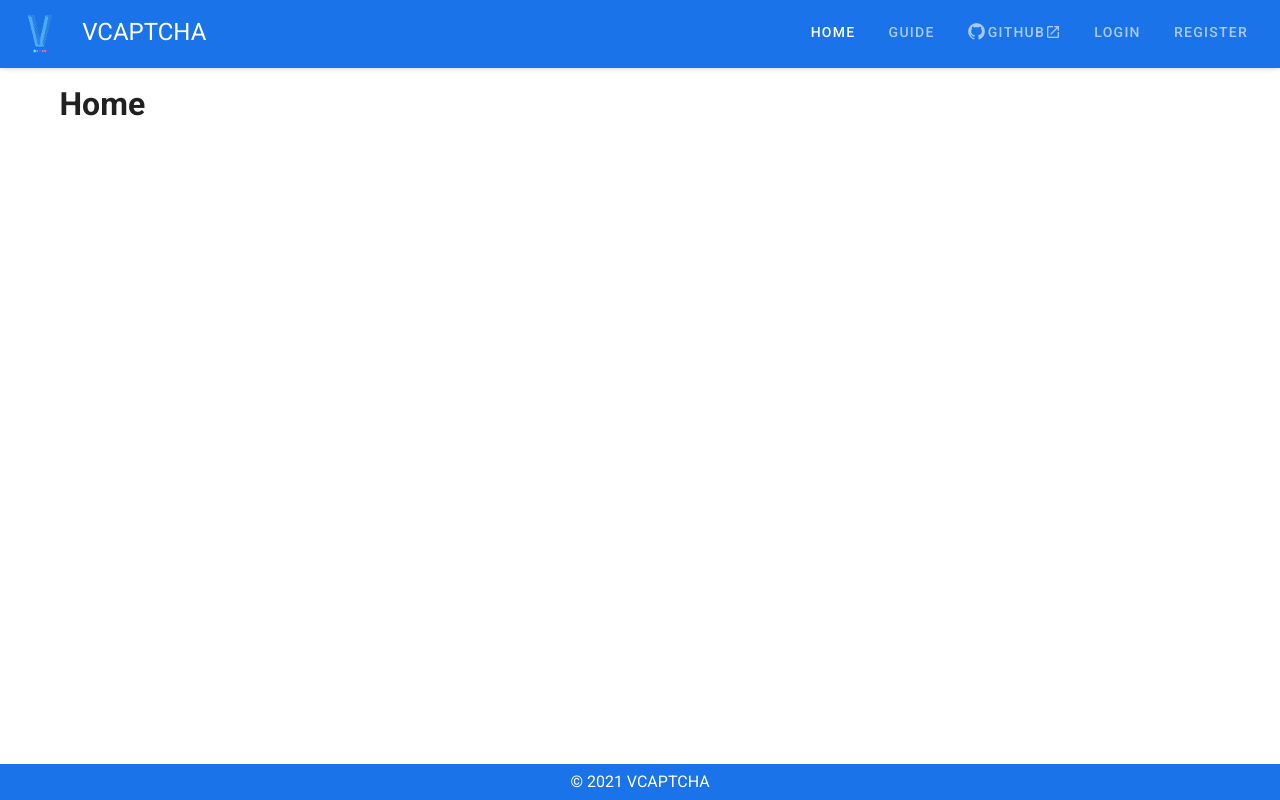
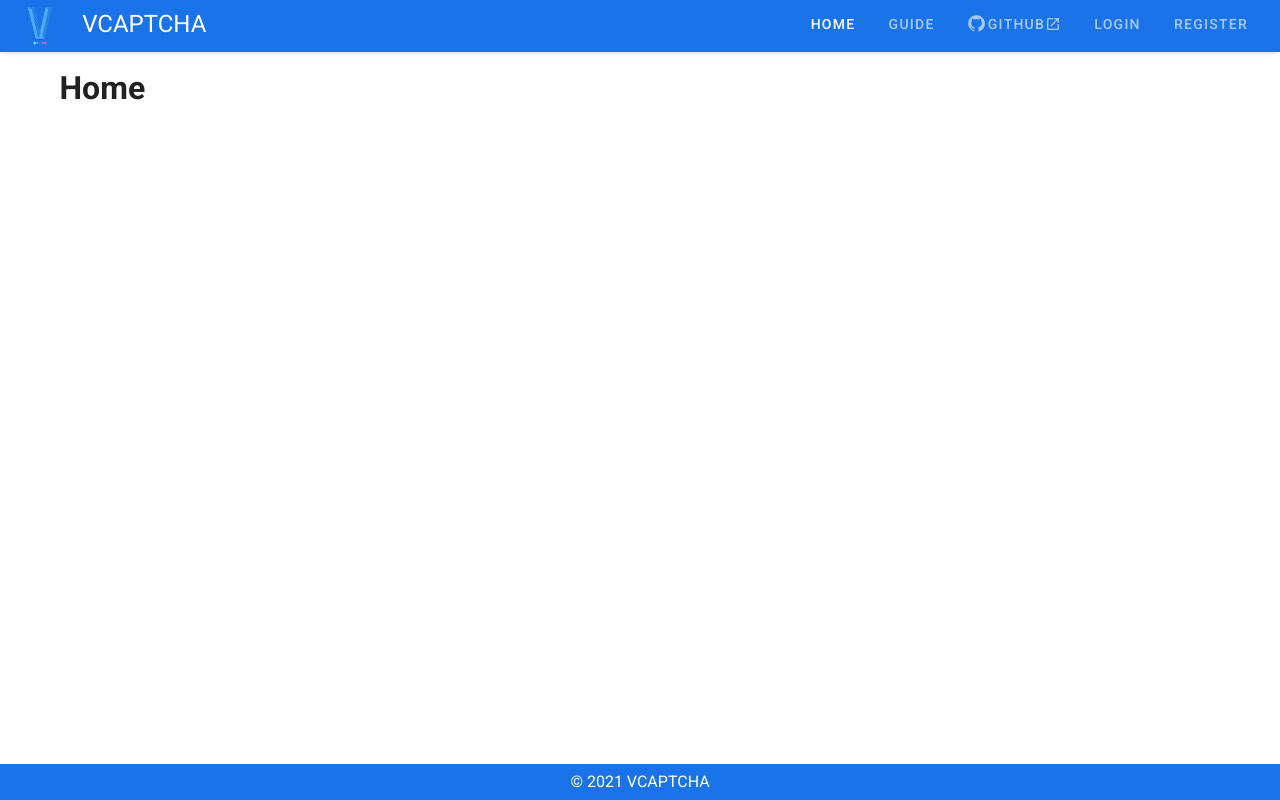
Before and after one commit to V-CAPTCHA/User-Management-Frontend, a Vue app: page / in a window 1280 px wide. Built offline with nearby package versions, Linux system fonts and the light colour scheme; no server answers.

Commit message:
Change navbar size to dense

```diff
--- a/src/components/Navbar.vue
+++ b/src/components/Navbar.vue
@@ -1,6 +1,6 @@
 <template>
   <div>
-    <v-app-bar color="#1a73e8" dark >
+    <v-app-bar color="#1a73e8" dark dense>
       <img src="../assets/logo.png" alt="logo" width="48px"/>
       <v-app-bar-title>
         <v-btn plain :to="{name: 'Home'}"  class="text-h5">VCAPTCHA</v-btn>
```
